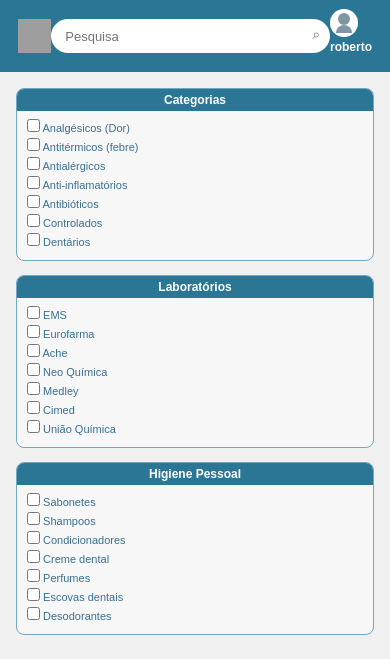
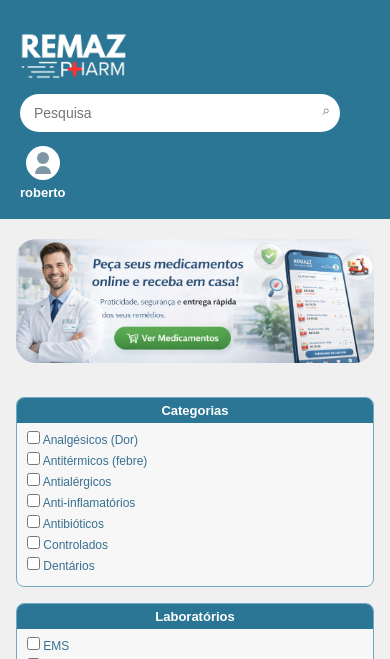
Before and after one commit to RobertoSileno/remaz-pharm-site, a Django app: page /dashboard/ in a window 390 px wide. Shown: the top 659 px of the page. Run offline with Django 5.2, Linux system fonts and the light colour scheme; a user stored in the database is signed in; grey boxes are pictures that could not be loaded.

Commit message:
refinando area da dash

```diff
--- a/static/css/dashboard.css
+++ b/static/css/dashboard.css
@@ -18,15 +18,26 @@ img {
 /* HEADER */
 .topo-dashboard {
     background: #2b7695;
-    height: 72px;
+    height: 110px;
     display: flex;
     align-items: center;
     justify-content: space-between;
-    padding: 0 18px;
+    padding: 0 60px;
+}
+
+.logo-topo {
+    display: flex;
+    align-items: center;
 }
 
 .logo-topo img {
-    height: 34px;
+    height: 80px;
+    width: auto;
+    transition: 0.3s;
+}
+
+.logo-topo img:hover {
+    transform: scale(1.05);
 }
 
 .busca-topo {
@@ -36,36 +47,59 @@ img {
 
 .busca-topo input {
     width: 100%;
-    height: 34px;
+    height: 38px;
     border-radius: 20px;
     border: none;
     outline: none;
     padding: 0 35px 0 14px;
-    font-size: 13px;
+    font-size: 14px;
 }
 
 .icone-busca {
     position: absolute;
     right: 10px;
-    top: 7px;
+    top: 8px;
     font-size: 14px;
     color: #777;
 }
 
+/* PERFIL */
 .usuario-topo {
     display: flex;
     align-items: center;
-    gap: 8px;
     color: white;
-    font-size: 12px;
+    font-size: 13px;
+}
+
+.perfil-container {
+    position: relative;
+    display: flex;
+    flex-direction: column;
+    align-items: center;
+}
+
+.perfil-name {
+    text-align: center;
+    margin-top: 6px;
+    font-weight: bold;
+    color: white;
+    line-height: 1;
+}
+
+.perfil-icon {
+    background: none;
+    border: none;
+    cursor: pointer;
+    padding: 0;
 }
 
 .avatar {
-    width: 28px;
-    height: 28px;
+    width: 34px;
+    height: 34px;
     border-radius: 50%;
     background: white;
     position: relative;
+    flex-shrink: 0;
 }
 
 .avatar::after {
@@ -75,8 +109,8 @@ img {
     background: #7f97a4;
     border-radius: 50%;
     position: absolute;
-    left: 8px;
-    top: 4px;
+    left: 11px;
+    top: 6px;
 }
 
 .avatar::before {
@@ -86,17 +120,72 @@ img {
     background: #7f97a4;
     border-radius: 10px 10px 0 0;
     position: absolute;
-    left: 6px;
-    bottom: 4px;
+    left: 9px;
+    bottom: 6px;
 }
 
-/* LAYOUT PRINCIPAL */
-.pagina-dashboard {
+.menu-dropdown {
+    position: absolute;
+    top: 50px;
+    right: 0;
+    background: white;
+    border: 1px solid #ddd;
+    border-radius: 8px;
+    min-width: 150px;
+    display: none;
+    flex-direction: column;
+    box-shadow: 0 4px 6px rgba(0,0,0,0.1);
+    z-index: 1000;
+}
+
+.menu-dropdown.ativo {
     display: flex;
-    gap: 20px;
-    /* Adicionado padding na esquerda (80px) para distanciar a sidebar da borda da tela */
-    padding: 16px 16px 16px 80px;
+}
+
+.menu-dropdown a {
+    padding: 10px 15px;
+    text-decoration: none;
+    color: #333;
+    border-bottom: 1px solid #eee;
+    font-size: 13px;
+}
+
+.menu-dropdown a:last-child {
+    border-bottom: none;
+}
+
+.menu-dropdown a:hover {
+    background-color: #f5f5f5;
+}
+
+/* ESTRUTURA GERAL */
+.dashboard-wrapper {
+    padding: 24px 40px 0;
+}
+
+/* BANNER */
+.banner-area {
+    display: flex;
+    justify-content: center;
+    margin-bottom: 34px;
+}
+
+.banner-principal {
+    display: flex;
+    justify-content: center;
+}
+
+.banner-principal img {
+    width: 100%;
+    max-width: 790px;
+    border-radius: 40px;
+}
+
+/* FILTROS + PRODUTOS */
+.area-produtos {
+    display: flex;
     align-items: flex-start;
+    gap: 30px;
 }
 
 .sidebar {
@@ -109,80 +198,65 @@ img {
     border: 1px solid #73a8c3;
     border-radius: 8px;
     padding: 8px 10px;
-    margin-bottom: 14px;
+    margin-bottom: 16px;
 }
 
 .filtro-box h3 {
     background: #2b7695;
     color: white;
-    font-size: 12px;
+    font-size: 13px;
     text-align: center;
-    padding: 4px;
+    padding: 5px;
     margin: -8px -10px 8px;
     border-radius: 7px 7px 0 0;
 }
 
 .filtro-box label {
     display: block;
-    font-size: 11px;
+    font-size: 12px;
     color: #387090;
-    margin-bottom: 4px;
+    margin-bottom: 5px;
 }
 
 .conteudo-principal {
     flex: 1;
-    /* Garante que o conteúdo não fique "colado" na sidebar */
-    padding-left: 20px;
+    padding-left: 0;
 }
 
-.banner-principal {
-    display: flex;
-    justify-content: center;
-    margin-bottom: 24px;
-}
-
-.banner-principal img {
-    width: 100%;
-    max-width: 520px;
-    border-radius: 18px;
-}
-
-/* GRID DE PRODUTOS - 3 COLUNAS */
+/* GRID DE PRODUTOS */
 .produtos-grid {
     display: grid;
-    /* Mantém as 3 colunas de 140px cada */
-    grid-template-columns: repeat(6, 140px);
-    /* O primeiro valor é o espaço vertical (28px) e o segundo é o lateral (12px) */
-    /* Reduzi de 34px para 12px para que fiquem mais próximos lateralmente */
-    gap: 28px 12px;
+    grid-template-columns: repeat(6, 150px);
+    gap: 40px 20px; /* mais espaço entre medicamentos */
     justify-content: center;
 }
 
 .produto-card {
-    width: 140px;
-    min-height: 170px;
+    width: 150px;
+    min-height: 190px;
     background: #f3f3f3;
     border: 1px solid #9bb9c8;
     border-radius: 10px;
-    padding: 8px 8px 10px;
+    padding: 10px 10px 12px;
     position: relative;
     text-align: center;
     box-shadow: 0 2px 0 rgba(0, 0, 0, 0.25);
 }
 
 .produto-card img {
-    width: 44px;
-    height: 58px;
+    width: 50px;
+    height: 64px;
     object-fit: contain;
-    margin: 0 auto 8px;
+    margin: 0 auto 10px;
 }
 
 .produto-card h4 {
-    font-size: 13px;
+    font-size: 15px; /* fonte maior */
     font-weight: normal;
     color: #2e6585;
-    min-height: 32px;
-    margin-bottom: 8px;
+    min-height: 38px;
+    margin-bottom: 10px;
+    line-height: 1.3;
 }
 
 .selo {
@@ -223,27 +297,28 @@ img {
     justify-content: space-between;
     border: 1px solid #9bb9c8;
     border-radius: 6px;
-    padding: 6px 8px;
+    padding: 7px 8px;
     background: #fffaf5;
-    margin-top: 6px;
+    margin-top: 8px;
 }
 
 .rodape-card p {
-    font-size: 11px;
+    font-size: 12px; /* um pouco maior */
     color: #6a737a;
     text-align: left;
 }
 
 .rodape-card strong {
     display: block;
-    font-size: 16px;
+    font-size: 20px; /* preço maior */
     color: #d6472d;
     font-weight: normal;
+    line-height: 1.1;
 }
 
 .rodape-card button {
-    width: 34px;
-    height: 34px;
+    width: 36px;
+    height: 36px;
     border: 1px solid #9bb9c8;
     border-radius: 6px;
     background: #f2f2f2;
@@ -284,10 +359,35 @@ img {
 }
 
 /* RESPONSIVIDADE */
+@media (max-width: 1200px) {
+    .topo-dashboard {
+        padding: 0 30px;
+    }
+
+    .produtos-grid {
+        grid-template-columns: repeat(4, 150px);
+    }
+}
+
 @media (max-width: 900px) {
-    .pagina-dashboard {
+    .topo-dashboard {
+        flex-wrap: wrap;
+        height: auto;
+        gap: 14px;
+        padding: 20px;
+    }
+
+    .busca-topo {
+        width: 100%;
+        max-width: 320px;
+    }
+
+    .dashboard-wrapper {
+        padding: 20px 16px 0;
+    }
+
+    .area-produtos {
         flex-direction: column;
-        padding-left: 16px; /* Remove o recuo extra no mobile */
     }
 
     .sidebar {
@@ -295,59 +395,21 @@ img {
     }
 
     .produtos-grid {
-        grid-template-columns: repeat(2, 140px);
+        grid-template-columns: repeat(2, 150px);
         justify-content: center;
     }
 }
 
-.perfil-container {
-    position: relative;
+@media (max-width: 600px) {
+    .produtos-grid {
+        grid-template-columns: repeat(1, 150px);
+    }
+
+    .banner-principal img {
+        border-radius: 20px;
+    }
+
+    .logo-topo img {
+        height: 60px;
+    }
 }
-
-.perfil-name {
-    text-align: center;
-    margin-bottom: 10px;
-    font-weight: bold;
-}
-
-.perfil-icon {
-    background: none;
-    border: none;
-    font-size: 24px;
-    cursor: pointer;
-}
-
-.menu-dropdown {
-    position: absolute;
-    background: white;
-    border: 1px solid #ddd;
-    border-radius: 5px;
-    min-width: 150px;
-    display: none;
-    flex-direction: column;
-    box-shadow: 0 4px 6px rgba(0,0,0,0.1);
-    right: 100%;
-    left: auto;
-    top: -10px;
-    margin-right: 10px;
-    z-index: 1000;
-}
-
-.menu-dropdown.ativo {
-    display: flex;
-}
-
-.menu-dropdown a {
-    padding: 10px 15px;
-    text-decoration: none;
-    color: #333;
-    border-bottom: 1px solid #eee;
-}
-
-.menu-dropdown a:last-child {
-    border-bottom: none;
-}
-
-.menu-dropdown a:hover {
-    background-color: #f5f5f5;
-}
--- a/templates/dashboard.html
+++ b/templates/dashboard.html
@@ -12,7 +12,7 @@
 <header class="topo-dashboard">
     <div class="logo-topo">
         <a href="{% url 'dashboard' %}">
-            <img src="{% static 'img/logo-remaz.png' %}" alt="Remaz Pharm">
+            <img src="{% static 'img/logo/logo.png' %}" alt="Logo">
         </a>
     </div>
 
@@ -23,7 +23,7 @@
 
     <div class="usuario-topo">
         <div class="perfil-container">
-            <button class="perfil-icon" id="perfil-btn">
+            <button class="perfil-icon" id="perfil-btn" type="button">
                 <div class="avatar"></div>
             </button>
             <div class="perfil-name">{{ user.username }}</div>
@@ -39,7 +39,18 @@
     </div>
 </header>
 
-<main class="pagina-dashboard">
+<main class="dashboard-wrapper">
+
+    <!-- BANNER -->
+    <section class="banner-area">
+        <div class="banner-principal">
+            <img src="{% static 'img/dashboard/banner-dashboard.png' %}" alt="Banner principal">
+        </div>
+    </section>
+
+    <!-- FILTROS + PRODUTOS NO MESMO NÍVEL -->
+    <section class="area-produtos">
+
         <aside class="sidebar">
             <div class="filtro-box">
                 <h3>Categorias</h3>
@@ -76,11 +87,8 @@
         </aside>
 
         <section class="conteudo-principal">
-        <div class="banner-principal">
-            <img src="{% static 'img/banner-dashboard.png' %}" alt="Banner principal">
-        </div>
+            <div class="produtos-grid">
 
-        <div class="produtos-grid">
                 <div class="produto-card">
                     <span class="selo selo-esq">Mais pedidos</span>
                     <span class="seta">›</span>
@@ -376,6 +384,7 @@
 
             </div>
         </section>
+    </section>
 </main>
 
 <footer class="rodape-dashboard">
@@ -395,7 +404,6 @@
         menuDropdown.classList.toggle('ativo');
     });
 
-    // Fechar menu ao clicar fora
     document.addEventListener('click', function(e) {
         if (!e.target.closest('.perfil-container')) {
             menuDropdown.classList.remove('ativo');
```
Also changed, not shown: db.sqlite3, static/img/dashboard/banner-dashboard.png (added). Lines whose indentation alone changed are shown as unchanged.
